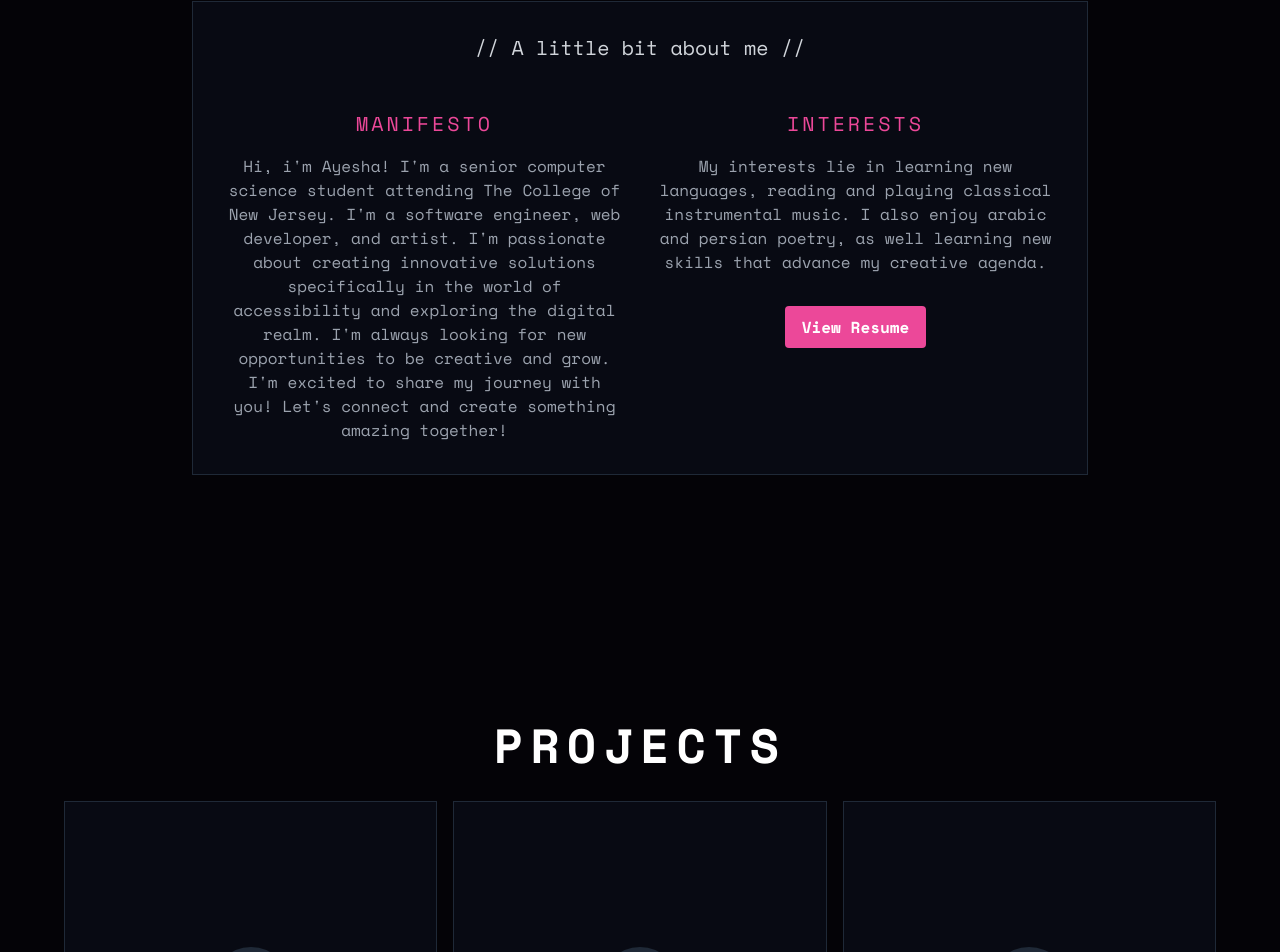
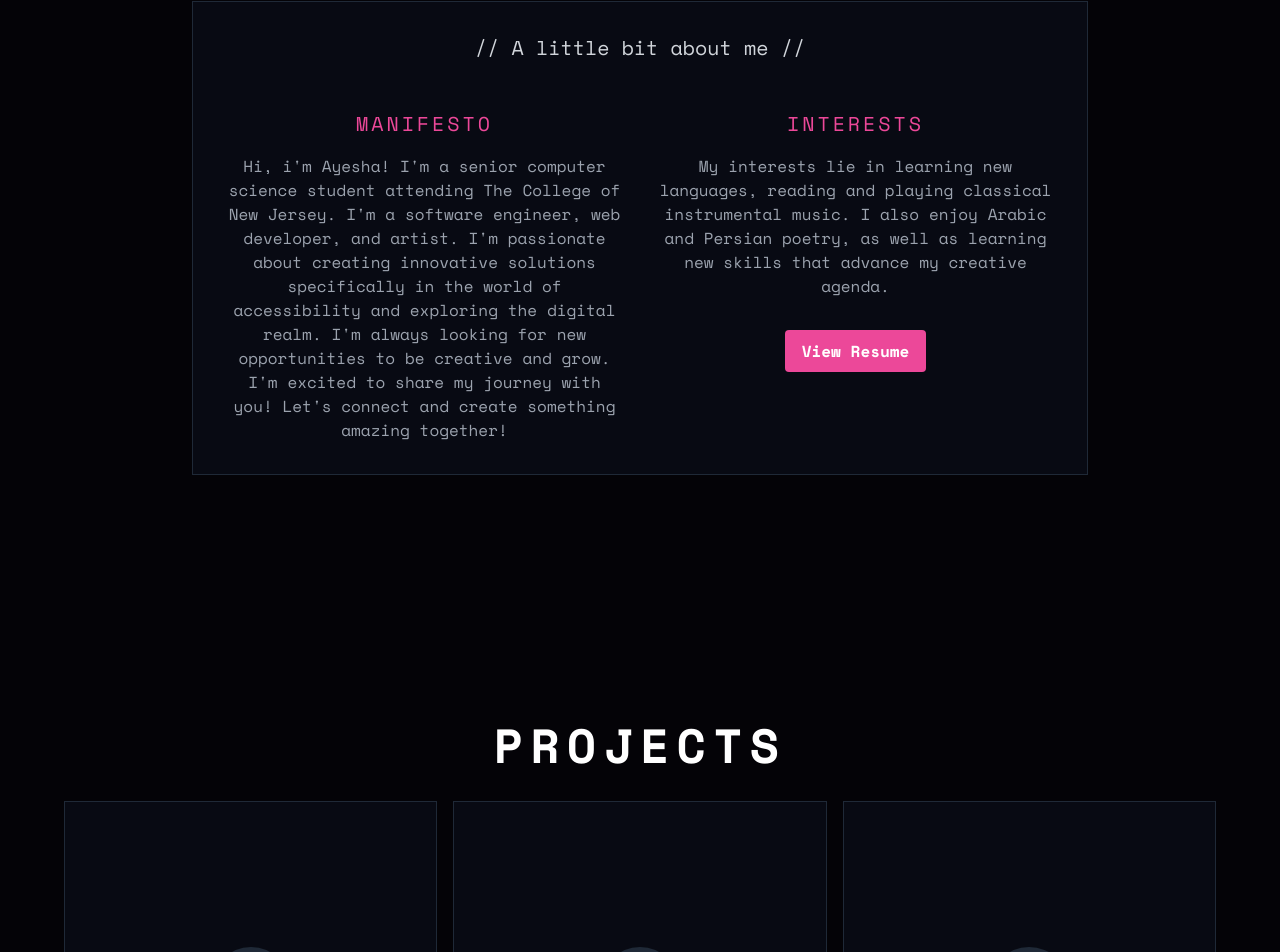
Before and after one commit to AyeshaC123/AyeshaC123.github.io, a React (Vite) app: page / in a window 1280 px wide. Shown: the part 1143-2095 px from the top of the page. Built offline with nearby package versions, Linux system fonts and the light colour scheme.

Commit message:
Update DarkUndergroundWebsite.jsx

```diff
--- a/src/components/DarkUndergroundWebsite.jsx
+++ b/src/components/DarkUndergroundWebsite.jsx
@@ -112,7 +112,7 @@ const DarkUndergroundWebsite = () => {
                 <div className="flex flex-col space-y-4">
                   <h3 className="text-pink-500 text-xl tracking-wider">INTERESTS</h3>
                   <p className="text-gray-400">
-                  My interests lie in learning new languages, reading and playing classical instrumental music. I also enjoy arabic and persian poetry, as well learning new skills that advance my creative agenda.
+                  My interests lie in learning new languages, reading and playing classical instrumental music. I also enjoy Arabic and Persian poetry, as well as learning new skills that advance my creative agenda.
                   </p>
                   <a href="/src/assets/images/AyeshaChaudhry_Resume.pdf" target="_blank" rel="noopener noreferrer">
                     <button className="bg-pink-500 hover:bg-pink-700 text-white font-bold py-2 px-4 rounded mt-4">
```
